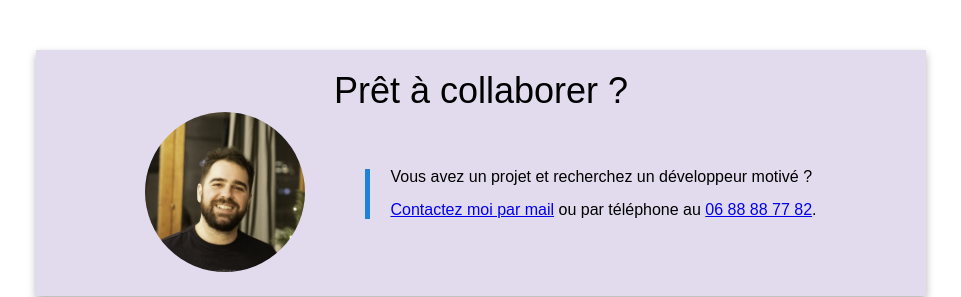
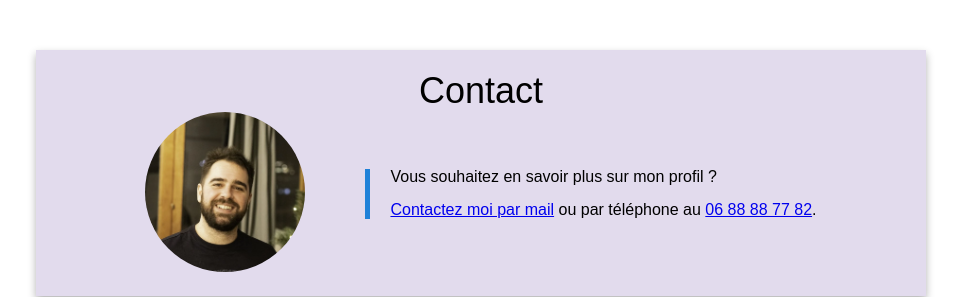
Before and after one commit to sachaa38/pf, a React (Create React App) app: page /Projet/1 in a window 1280 px wide. Shown: the part 1267-1564 px from the top of the page, without its empty margins (159-1120 px from the left). Built offline with nearby package versions, Linux system fonts and the light colour scheme.

Commit message:
pf
:wqgit commit

```diff
--- a/src/components/contact/index.jsx
+++ b/src/components/contact/index.jsx
@@ -6,14 +6,14 @@ function Contact() {
     return (
         <div className="footer">
         <div className="content-contact-card">
-            <h2>Prêt à collaborer ?</h2>
+            <h2>Contact</h2>
             <div className="img-and-text-footer">
             <div className="img-contact">
                 <img src={photopp} alt="Sacha Antoniotto" />
             </div>
             <div className="barre-v"></div>
             <div className="info-contact-content">
-                <div className="contact-phrase1">Vous avez un projet et recherchez un développeur motivé ?</div>
+                <div className="contact-phrase1">Vous souhaitez en savoir plus sur mon profil ?</div>
                 <div className="contact-phrase2"><a href="mailto:santoniotto@gmail.com">Contactez moi par mail</a> ou par téléphone au <a href="tel:+330688887782">06 88 88 77 82</a>.</div>
 
             </div>
--- a/src/components/description/index.jsx
+++ b/src/components/description/index.jsx
@@ -11,12 +11,15 @@ function Description() {
                 <div className="text-description">
                     <div className="content-para-barre">
                     <div className="barre-v"></div>
-                        <div className="p-desc">
+
+                     <div className="p-desc">
                           <p>
                             Vous trouverez sur ce site une sélection de <b>mes projets</b> réalisés dans le cadre de mes formations et initiatives personnelles.
                           </p>
                           <p>
-                            Passionné par l’informatique depuis mon adolescence, je me suis formé en autodidacte et à travers mes études, et j’ai pu concrétiser plusieurs projets variés, principalement en développement web et automatisation. Je continue aujourd’hui à développer mes compétences en data et IA, et cette sélection reflète mon travail actuel ainsi que mon potentiel dans ces domaines.
+
+
+                            Passionné par l’informatique depuis mon adolescence, je me suis formé en autodidacte et à travers mes études, et j’ai pu concrétiser plusieurs projets variés, principalement en développement web et developpement d'applications mobile. Je continue aujourd’hui à développer mes compétences en data et IA. Cette sélection reflète mon travail en developpement web et application.
                           </p>
                         </div>
 
```
